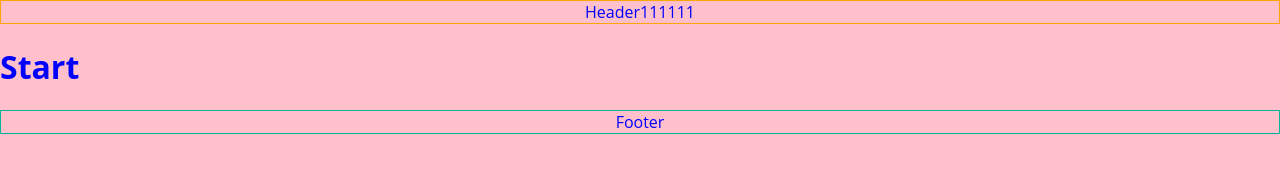
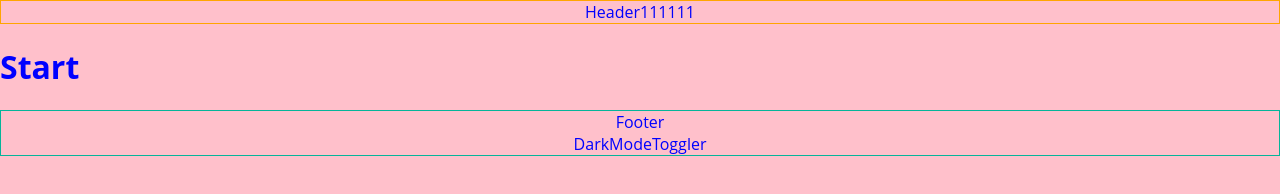
Before and after one commit to cirocki/gatsby-magic, a Gatsby site: page / in a window 1280 px wide. Built offline with nearby package versions, Linux system fonts and the light colour scheme; Gatsby itself is replaced by a stand-in of ours.

Commit message:
Add example feature

```diff
--- /dev/null
+++ b/src/components/features/DarkModeToggler.tsx
@@ -0,0 +1,7 @@
+import React from 'react'
+
+export default function DarkModeToggler() {
+  return (
+    <div>DarkModeToggler</div>
+  )
+}
--- a/src/components/layout/Layout.tsx
+++ b/src/components/layout/Layout.tsx
@@ -1,21 +1,22 @@
 import React from "react"
+import { useState } from "react";
 import GlobalCSS from '../../assets/styles/global-styles/global.css.js'
 import Footer from "./footer/Footer"
 import Header from './header/header'
 import Theme from "./Theme"
 export default function Layout({ children }) {
+
+const [darkMode, setDarkMode] = useState(false)
+console.log(darkMode)
   return (
 
         <>
      <Theme>
-
-        <GlobalCSS />
+        <GlobalCSS darkMode={darkMode}/>
         <Header/>
            {children}
         <Footer/>
-
      </Theme>
         </>
-
   )
 }
--- a/src/components/layout/footer/Footer.tsx
+++ b/src/components/layout/footer/Footer.tsx
@@ -1,5 +1,6 @@
 import React from 'react'
 import styled from "styled-components";
+import DarkModeToggler from '../../features/DarkModeToggler';
 
 function Footer(props) {
   console.log(props);
@@ -9,7 +10,10 @@ function Footer(props) {
     border: ${props => `1px solid ${props.theme.colors.persianGreen}`};
   `
   return (
-    <StyledFooter>Footer</StyledFooter>
+    <StyledFooter>
+      Footer
+      <DarkModeToggler/>
+      </StyledFooter>
   )
 }
 
--- a/src/pages/index.tsx
+++ b/src/pages/index.tsx
@@ -3,7 +3,9 @@ import { SEO } from "../components/Seo"
 import type { HeadProps } from "gatsby"
 import Layout from "../components/layout/Layout";
 
+
 const IndexPage = () => {
+
 
   return (
     <Layout>
```
